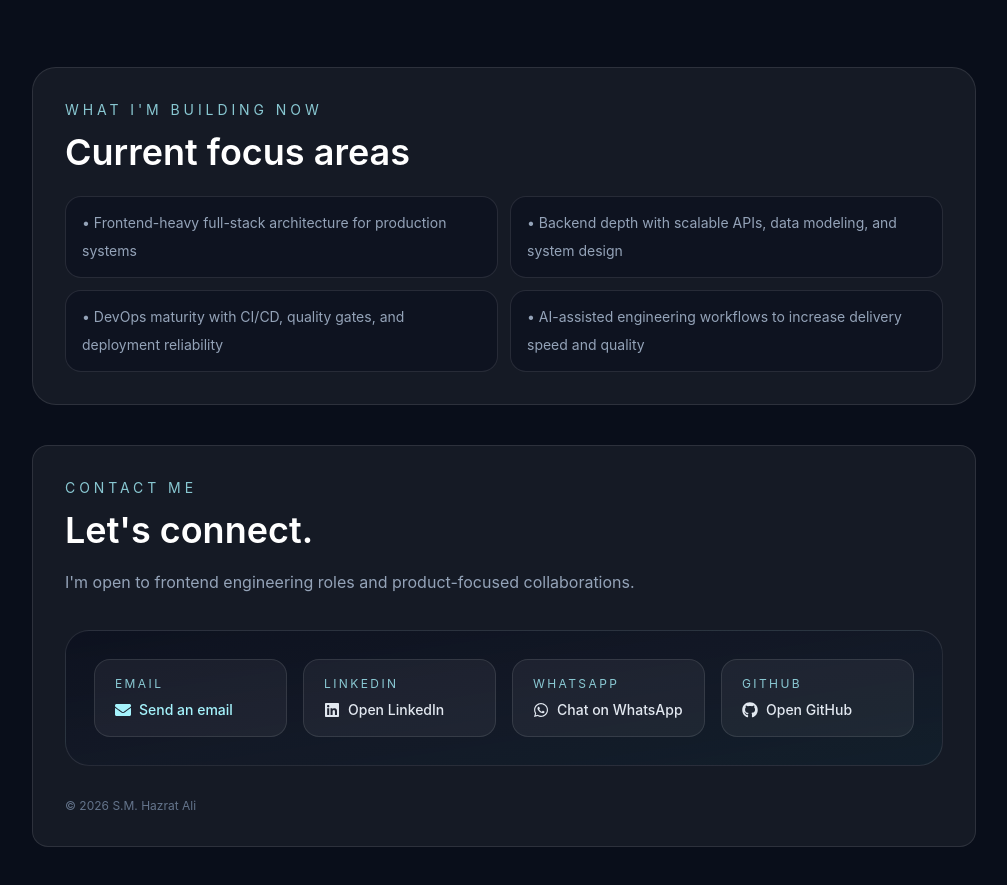
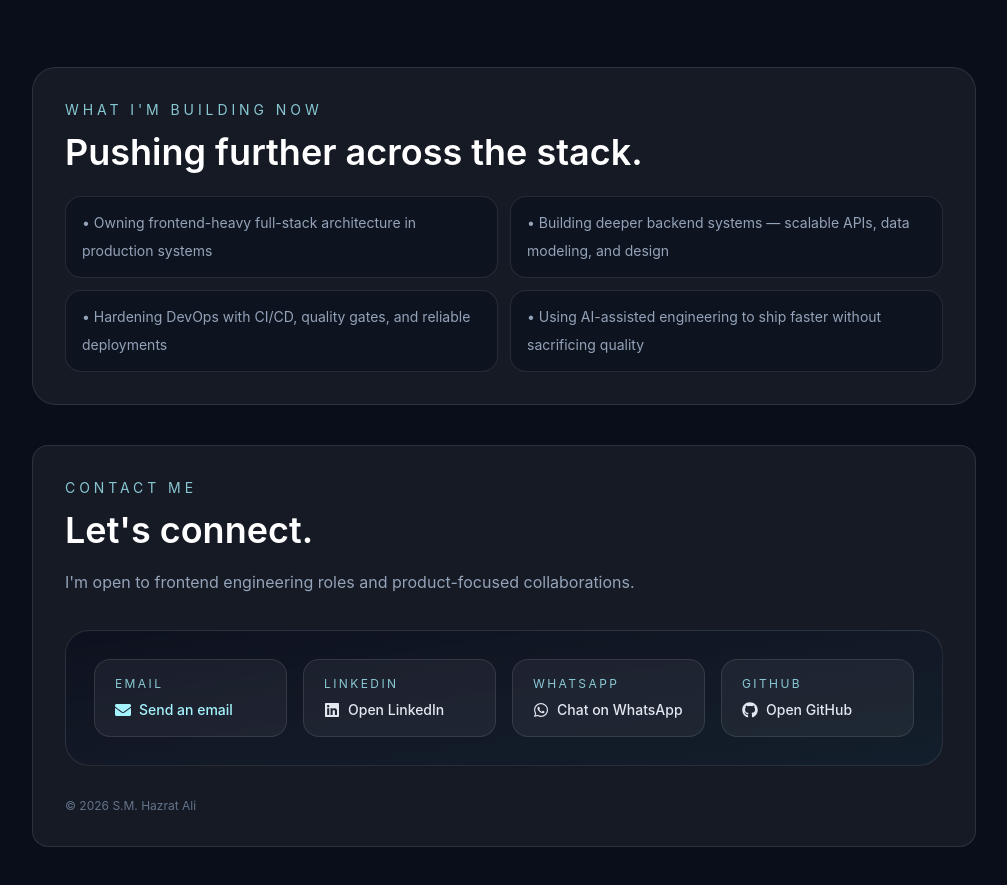
Before and after one commit to Hazrat16/portfolio-hazrat, a Next.js app: page / in a window 1280 px wide. Shown: the part 3900-4785 px from the top of the page, without its empty margins (136-1143 px from the left). Built offline with nearby package versions, Linux system fonts and the light colour scheme.

Commit message:
Update buildingNow content and introduction title to reflect current focus areas and enhance clarity.

```diff
--- a/app/data/building-now.ts
+++ b/app/data/building-now.ts
@@ -1,6 +1,6 @@
 export const buildingNow = [
-  "Frontend-heavy full-stack architecture for production systems",
-  "Backend depth with scalable APIs, data modeling, and system design",
-  "DevOps maturity with CI/CD, quality gates, and deployment reliability",
-  "AI-assisted engineering workflows to increase delivery speed and quality",
+  "Owning frontend-heavy full-stack architecture in production systems",
+  "Building deeper backend systems — scalable APIs, data modeling, and design",
+  "Hardening DevOps with CI/CD, quality gates, and reliable deployments",
+  "Using AI-assisted engineering to ship faster without sacrificing quality",
 ];
--- a/app/data/content.ts
+++ b/app/data/content.ts
@@ -65,7 +65,7 @@ export const projectsIntro = {
 
 export const buildingNowIntro = {
   eyebrow: "What I'm Building Now",
-  title: "Current focus areas",
+  title: "Pushing further across the stack.",
 };
 
 export const contact = {
```
